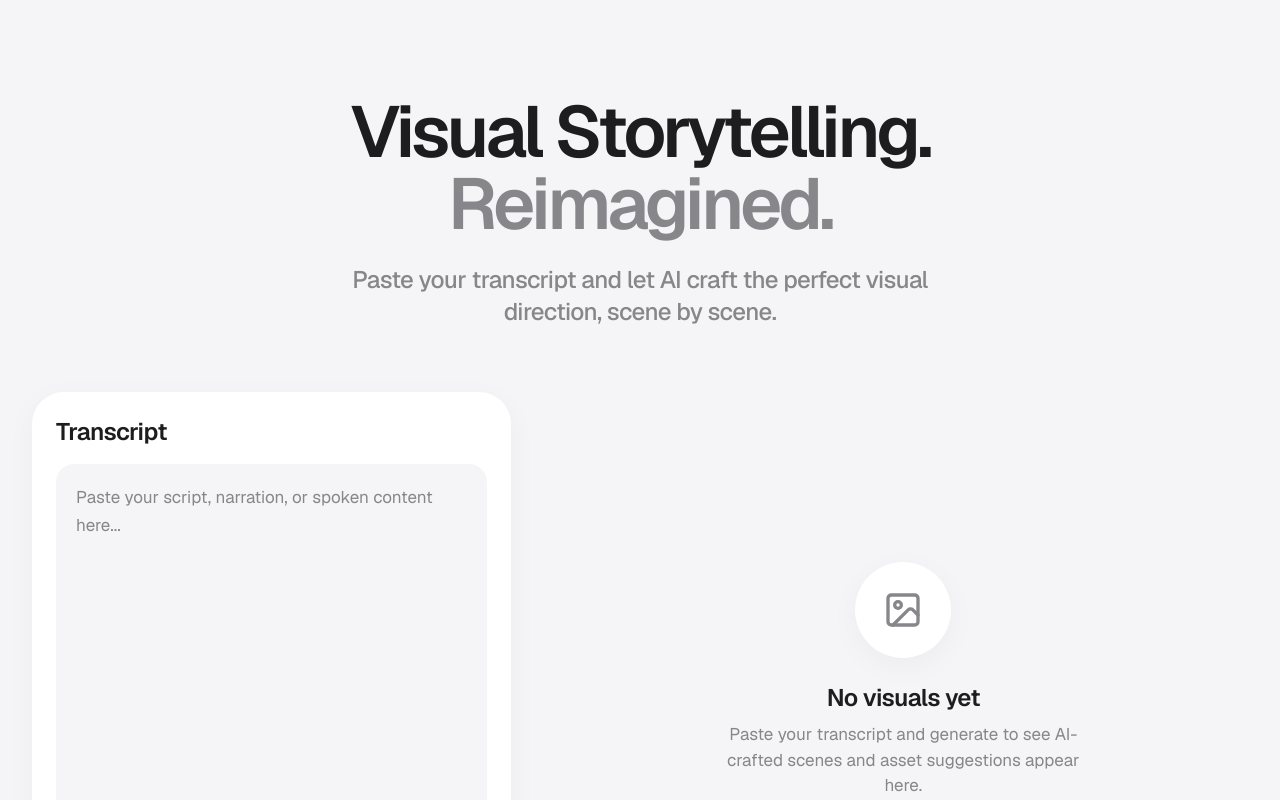
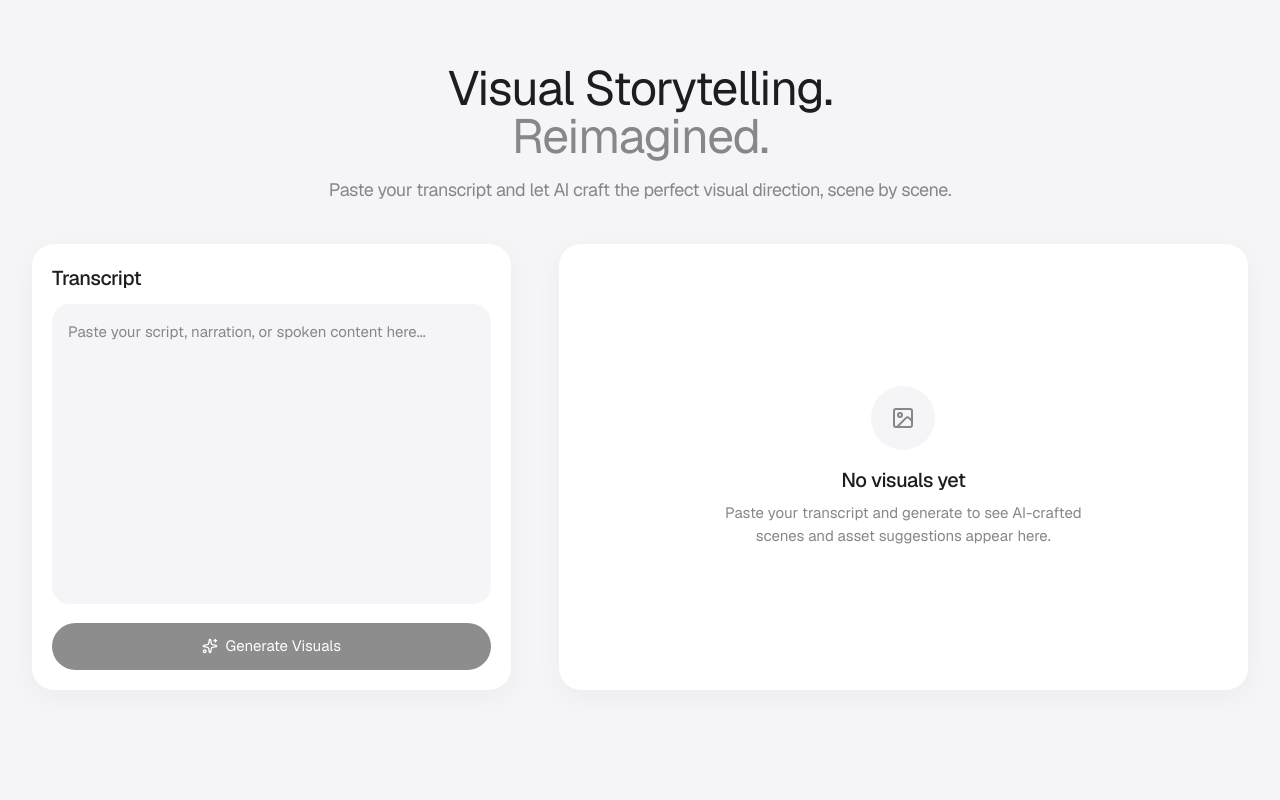
Before and after one commit to phalla-doll/vsa, a Next.js app: page / in a window 1280 px wide. Shown: the top 800 px of the page. Built offline with nearby package versions, Linux system fonts and the light colour scheme.

Commit message:
feat: Refine homepage typography and layout
Adjust font sizes, weights, and spacing for a cleaner, more modern look. Update hero section and input area styles for better visual hierarchy and readability.

```diff
--- a/app/page.tsx
+++ b/app/page.tsx
@@ -97,12 +97,12 @@ ${transcript}`,
   return (
     <main className="min-h-screen bg-[#f5f5f7] font-sans selection:bg-[#0071e3] selection:text-white pb-24">
       {/* Hero Section */}
-      <div className="pt-24 pb-16 text-center px-4">
-        <h1 className="text-5xl md:text-7xl font-semibold tracking-tighter text-[#1d1d1f] mb-6">
+      <div className="pt-16 pb-10 text-center px-4">
+        <h1 className="text-4xl md:text-5xl font-normal tracking-tight text-[#1d1d1f] mb-4">
           Visual Storytelling. <br className="hidden md:block" />
           <span className="text-[#86868b]">Reimagined.</span>
         </h1>
-        <p className="text-xl md:text-2xl text-[#86868b] font-medium max-w-2xl mx-auto tracking-tight">
+        <p className="text-lg text-[#86868b] font-normal max-w-2xl mx-auto tracking-tight">
           Paste your transcript and let AI craft the perfect visual direction, scene by scene.
         </p>
       </div>
@@ -112,28 +112,28 @@ ${transcript}`,
           {/* Left Col: Input */}
           <div className="lg:col-span-5 relative">
             <div className="sticky top-8 space-y-6">
-              <div className="bg-white rounded-[2rem] p-6 shadow-[0_8px_30px_rgb(0,0,0,0.04)]">
-                <h2 className="text-2xl font-semibold tracking-tight mb-4 text-[#1d1d1f]">Transcript</h2>
+              <div className="bg-white rounded-3xl p-5 shadow-[0_8px_30px_rgb(0,0,0,0.04)]">
+                <h2 className="text-xl font-medium tracking-tight mb-3 text-[#1d1d1f]">Transcript</h2>
                 <textarea
-                  className="w-full h-[400px] bg-[#f5f5f7] rounded-2xl p-5 text-[17px] leading-relaxed text-[#1d1d1f] placeholder:text-[#86868b] focus:outline-none focus:ring-2 focus:ring-[#0071e3]/30 resize-none transition-all"
+                  className="w-full h-[300px] bg-[#f5f5f7] rounded-2xl p-4 text-[15px] leading-relaxed text-[#1d1d1f] placeholder:text-[#86868b] focus:outline-none focus:ring-2 focus:ring-[#0071e3]/30 resize-none transition-all"
                   placeholder="Paste your script, narration, or spoken content here..."
                   value={transcript}
                   onChange={(e) => setTranscript(e.target.value)}
                 />
-                {error && <p className="mt-3 text-sm text-red-500 font-medium px-2">{error}</p>}
+                {error && <p className="mt-2 text-sm text-red-500 font-normal px-2">{error}</p>}
                 <button
                   onClick={handleGenerate}
                   disabled={isGenerating || !transcript.trim()}
-                  className="mt-4 w-full bg-[#1d1d1f] text-white rounded-full py-4 text-[17px] font-medium hover:bg-[#000000] transition-colors disabled:opacity-50 disabled:cursor-not-allowed flex items-center justify-center"
+                  className="mt-3 w-full bg-[#1d1d1f] text-white rounded-full py-3 text-[15px] font-normal hover:bg-[#000000] transition-colors disabled:opacity-50 disabled:cursor-not-allowed flex items-center justify-center"
                 >
                   {isGenerating ? (
                     <>
-                      <Loader2 className="animate-spin mr-2 h-5 w-5" />
+                      <Loader2 className="animate-spin mr-2 h-4 w-4" />
                       Analyzing...
                     </>
                   ) : (
                     <>
-                      <Sparkles className="mr-2 h-5 w-5" />
+                      <Sparkles className="mr-2 h-4 w-4" />
                       Generate Visuals
                     </>
                   )}
@@ -143,68 +143,68 @@ ${transcript}`,
           </div>
 
           {/* Right Col: Output */}
-          <div className="lg:col-span-7 space-y-8">
+          <div className="lg:col-span-7 space-y-6">
             {isGenerating ? (
-              <div className="space-y-6">
+              <div className="space-y-5">
                 {[1, 2, 3].map((i) => (
-                  <div key={i} className="bg-white rounded-[2rem] p-8 shadow-[0_8px_30px_rgb(0,0,0,0.04)] animate-pulse">
-                    <div className="h-4 bg-[#f5f5f7] rounded w-24 mb-6"></div>
-                    <div className="h-8 bg-[#f5f5f7] rounded w-3/4 mb-8"></div>
-                    <div className="h-24 bg-[#f5f5f7] rounded-2xl w-full mb-6"></div>
+                  <div key={i} className="bg-white rounded-3xl p-6 shadow-[0_8px_30px_rgb(0,0,0,0.04)] animate-pulse">
+                    <div className="h-3 bg-[#f5f5f7] rounded w-20 mb-5"></div>
+                    <div className="h-6 bg-[#f5f5f7] rounded w-3/4 mb-6"></div>
+                    <div className="h-20 bg-[#f5f5f7] rounded-xl w-full mb-5"></div>
                     <div className="flex gap-2">
-                      <div className="h-8 bg-[#f5f5f7] rounded-full w-20"></div>
-                      <div className="h-8 bg-[#f5f5f7] rounded-full w-24"></div>
+                      <div className="h-7 bg-[#f5f5f7] rounded-full w-16"></div>
+                      <div className="h-7 bg-[#f5f5f7] rounded-full w-20"></div>
                     </div>
                   </div>
                 ))}
               </div>
             ) : segments.length > 0 ? (
-              <div className="space-y-6">
+              <div className="space-y-5">
                 {segments.map((segment, index) => (
-                  <div key={index} className="bg-white rounded-[2rem] p-8 shadow-[0_8px_30px_rgb(0,0,0,0.04)] transition-all hover:shadow-[0_8px_40px_rgb(0,0,0,0.08)]">
-                    <div className="flex items-center justify-between mb-6">
-                      <span className="text-sm font-semibold tracking-widest text-[#86868b] uppercase">Scene {index + 1}</span>
-                      <span className="px-3 py-1 bg-[#f5f5f7] text-[#1d1d1f] rounded-full text-sm font-medium">{segment.mood}</span>
+                  <div key={index} className="bg-white rounded-3xl p-6 shadow-[0_8px_30px_rgb(0,0,0,0.04)] transition-all hover:shadow-[0_8px_40px_rgb(0,0,0,0.08)]">
+                    <div className="flex items-center justify-between mb-5">
+                      <span className="text-xs font-medium tracking-widest text-[#86868b] uppercase">Scene {index + 1}</span>
+                      <span className="px-2.5 py-0.5 bg-[#f5f5f7] text-[#1d1d1f] rounded-full text-xs font-normal">{segment.mood}</span>
                     </div>
 
-                    <p className="text-2xl font-medium leading-snug tracking-tight mb-8 text-[#1d1d1f]">
+                    <p className="text-lg font-normal leading-snug tracking-tight mb-6 text-[#1d1d1f]">
                       &quot;{segment.textSegment}&quot;
                     </p>
 
-                    <div className="mb-8">
-                      <h3 className="text-sm font-semibold tracking-widest text-[#86868b] uppercase mb-3 flex items-center gap-2">
-                        <ImageIcon className="h-4 w-4" /> Visual Direction
+                    <div className="mb-6">
+                      <h3 className="text-xs font-medium tracking-widest text-[#86868b] uppercase mb-2 flex items-center gap-1.5">
+                        <ImageIcon className="h-3.5 w-3.5" /> Visual Direction
                       </h3>
-                      <p className="text-[17px] leading-relaxed text-[#1d1d1f] bg-[#f5f5f7] p-5 rounded-2xl">
+                      <p className="text-[15px] leading-relaxed text-[#1d1d1f] bg-[#f5f5f7] p-4 rounded-xl">
                         {segment.sceneIdea}
                       </p>
                     </div>
 
                     <div>
-                      <h3 className="text-sm font-semibold tracking-widest text-[#86868b] uppercase mb-3 flex items-center gap-2">
-                        <Search className="h-4 w-4" /> Keywords & Assets
+                      <h3 className="text-xs font-medium tracking-widest text-[#86868b] uppercase mb-2 flex items-center gap-1.5">
+                        <Search className="h-3.5 w-3.5" /> Keywords & Assets
                       </h3>
-                      <div className="flex flex-wrap gap-2 mb-6">
+                      <div className="flex flex-wrap gap-2 mb-5">
                         {segment.keywords.map((kw, kidx) => (
                           <button
                             key={kidx}
                             onClick={() => copyToClipboard(kw)}
-                            className="flex items-center px-4 py-2 bg-[#f5f5f7] hover:bg-[#e8e8ed] transition-colors rounded-full text-[15px] font-medium text-[#1d1d1f] group"
+                            className="flex items-center px-3 py-1.5 bg-[#f5f5f7] hover:bg-[#e8e8ed] transition-colors rounded-full text-[14px] font-normal text-[#1d1d1f] group"
                           >
                             {kw}
                             {copiedKeyword === kw ? (
-                              <Check className="ml-2 h-3.5 w-3.5 text-green-600" />
+                              <Check className="ml-1.5 h-3 w-3 text-green-600" />
                             ) : (
-                              <Copy className="ml-2 h-3.5 w-3.5 text-[#86868b] group-hover:text-[#1d1d1f]" />
+                              <Copy className="ml-1.5 h-3 w-3 text-[#86868b] group-hover:text-[#1d1d1f]" />
                             )}
                           </button>
                         ))}
                       </div>
 
                       {/* Asset Previews - Clean Grid */}
-                      <div className="grid grid-cols-2 gap-4">
+                      <div className="grid grid-cols-2 gap-3">
                         {segment.keywords.slice(0, 2).map((keyword, kidx) => (
-                          <div key={kidx} className="relative aspect-video rounded-2xl overflow-hidden bg-[#f5f5f7] group">
+                          <div key={kidx} className="relative aspect-video rounded-xl overflow-hidden bg-[#f5f5f7] group">
                             <Image
                               src={`https://picsum.photos/seed/${encodeURIComponent(keyword)}/400/225`}
                               alt={keyword}
@@ -212,17 +212,17 @@ ${transcript}`,
                               className="object-cover transition-transform duration-500 group-hover:scale-105"
                               referrerPolicy="no-referrer"
                             />
-                            <div className="absolute inset-x-0 bottom-0 bg-gradient-to-t from-black/60 to-transparent p-3">
-                              <p className="text-sm text-white font-medium truncate">{keyword}</p>
+                            <div className="absolute inset-x-0 bottom-0 bg-gradient-to-t from-black/60 to-transparent p-2.5">
+                              <p className="text-xs text-white font-normal truncate">{keyword}</p>
                             </div>
                             <a
                               href={`https://www.pexels.com/search/${encodeURIComponent(keyword)}/`}
                               target="_blank"
                               rel="noopener noreferrer"
-                              className="absolute top-3 right-3 bg-black/50 backdrop-blur-md text-white p-1.5 rounded-full opacity-0 group-hover:opacity-100 transition-opacity hover:bg-black/70"
+                              className="absolute top-2 right-2 bg-black/50 backdrop-blur-md text-white p-1.5 rounded-full opacity-0 group-hover:opacity-100 transition-opacity hover:bg-black/70"
                               title="Search on Pexels"
                             >
-                              <ExternalLink className="h-4 w-4" />
+                              <ExternalLink className="h-3.5 w-3.5" />
                             </a>
                           </div>
                         ))}
@@ -232,12 +232,12 @@ ${transcript}`,
                 ))}
               </div>
             ) : (
-              <div className="h-full min-h-[400px] flex flex-col items-center justify-center text-center p-8">
-                <div className="w-24 h-24 bg-white rounded-full shadow-[0_8px_30px_rgb(0,0,0,0.04)] flex items-center justify-center mb-6">
-                  <ImageIcon className="h-10 w-10 text-[#86868b]" />
+              <div className="h-full min-h-[300px] flex flex-col items-center justify-center text-center p-6 bg-white rounded-3xl shadow-[0_8px_30px_rgb(0,0,0,0.04)]">
+                <div className="w-16 h-16 bg-[#f5f5f7] rounded-full flex items-center justify-center mb-4">
+                  <ImageIcon className="h-6 w-6 text-[#86868b]" />
                 </div>
-                <h3 className="text-2xl font-semibold tracking-tight text-[#1d1d1f] mb-2">No visuals yet</h3>
-                <p className="text-[17px] text-[#86868b] max-w-sm">
+                <h3 className="text-xl font-medium tracking-tight text-[#1d1d1f] mb-2">No visuals yet</h3>
+                <p className="text-[15px] text-[#86868b] max-w-sm font-normal">
                   Paste your transcript and generate to see AI-crafted scenes and asset suggestions appear here.
                 </p>
               </div>
```
